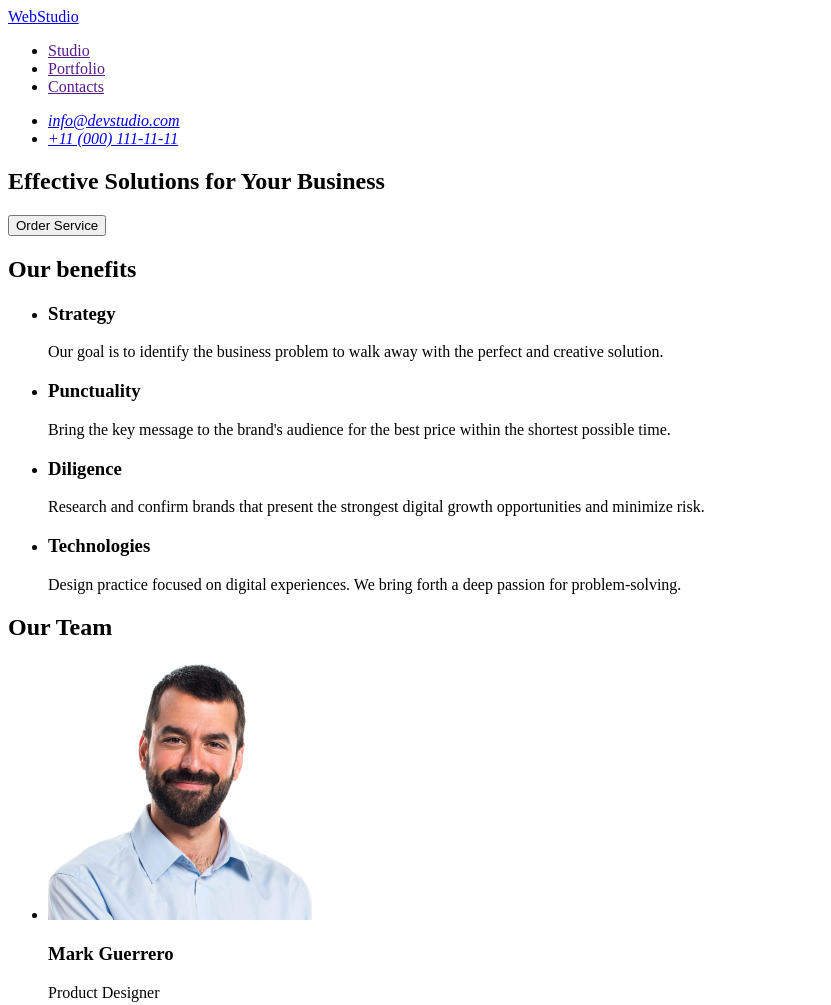
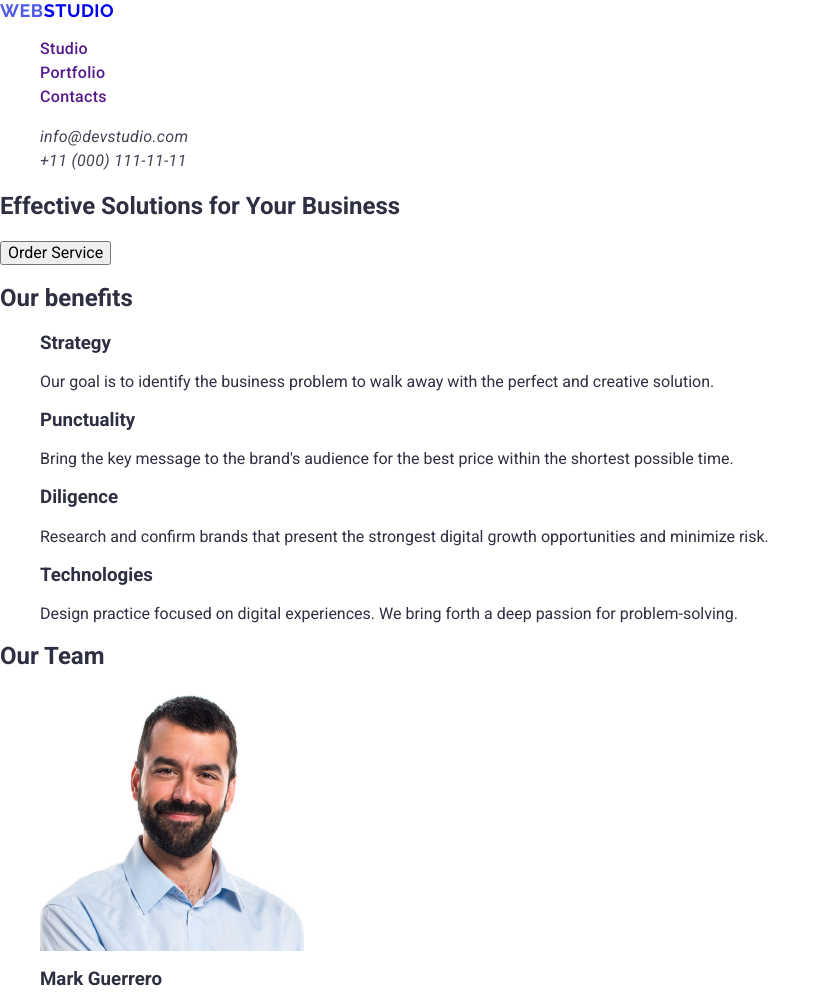
Before and after one commit to DimaDvizhok/goit-markup-hw-02, a plain HTML site: page index.html in a window 1280 px wide. Shown: the top 1005 px of the page, without its empty margins (0-831 px from the left). Drawn offline with nearby package versions, Linux system fonts and the light colour scheme.

Commit message:
style-header

```diff
--- /dev/null
+++ b/css/styles.css
@@ -0,0 +1,70 @@
+/* =========Style-main========= */
+ul,
+ol {
+  list-style-type: none;
+}
+
+a {
+  text-decoration: none;
+}
+
+button {
+  cursor: pointer;
+}
+
+img {
+  display: block;
+}
+
+body {
+  font-family: 'Roboto', sans-serif;
+  color: #2e2f42;
+  background-color: #ffffff;
+}
+
+/* =========/Style-main========= */
+
+/* =========Style-header-menu========= */
+.logo {
+  font-family: 'Raleway', sans-serif;
+  font-weight: 700;
+  font-size: 18px;
+  line-height: 1.16667;
+  letter-spacing: 0.03em;
+  text-transform: uppercase;
+}
+.text-style {
+  color: #4d5ae5;
+}
+
+.menu-list-link {
+  font-weight: 500;
+  font-size: 16px;
+  line-height: 1.5;
+  letter-spacing: 0.02em;
+}
+.menu-list-link:hover,
+.menu-list-link:focus {
+  font-weight: 500;
+  font-size: 16px;
+  line-height: 1.5;
+  letter-spacing: 0.02em;
+  color: #404bbf;
+}
+
+.address-menu-list-link {
+  font-weight: 400;
+  font-size: 16px;
+  line-height: 1.5;
+  letter-spacing: 0.02em;
+  color: #434455;
+}
+.address-menu-list-link:hover,
+.address-menu-list-link:focus {
+  font-weight: 400;
+  font-size: 16px;
+  line-height: 1.5;
+  letter-spacing: 0.02em;
+  color: #404bbf;
+}
+/* =========/Style-header-menu========= */
--- a/index.html
+++ b/index.html
@@ -4,24 +4,37 @@
     <meta charset="UTF-8" />
     <meta name="viewport" content="width=device-width, initial-scale=1.0" />
     <title>Document</title>
+    <link
+      rel="stylesheet"
+      href="https://cdnjs.cloudflare.com/ajax/libs/modern-normalize/2.0.0/modern-normalize.min.css"
+    />
+    <link rel="preconnect" href="https://fonts.googleapis.com" />
+    <link rel="preconnect" href="https://fonts.gstatic.com" crossorigin />
+    <link
+      href="https://fonts.googleapis.com/css2?family=Raleway:ital,wght@0,100..900;1,100..900&family=Roboto:ital,wght@0,100;0,300;0,400;0,500;0,700;0,900;1,100;1,300;1,400;1,500;1,700;1,900&display=swap"
+      rel="stylesheet"
+    />
+    <link rel="stylesheet" href="./css/styles.css" />
   </head>
   <body>
     <header>
       <nav>
-        <a href="./index.html">WebStudio</a>
-        <ul>
-          <li><a href="">Studio</a></li>
-          <li><a href="">Portfolio</a></li>
-          <li><a href="">Contacts</a></li>
+        <a class="logo" href="./index.html"><span class="text-style">Web</span>Studio</a>
+        <ul class="menu">
+          <li class="menu-list"><a class="menu-list-link" href="">Studio</a></li>
+          <li class="menu-list"><a class="menu-list-link" href="">Portfolio</a></li>
+          <li class="menu-list"><a class="menu-list-link" href="">Contacts</a></li>
         </ul>
       </nav>
       <address>
-        <ul>
-          <li>
-            <a href="mailto:info@devstudio.com">info@devstudio.com</a>
+        <ul class="address-menu">
+          <li class="address-menu-list">
+            <a class="address-menu-list-link" href="mailto:info@devstudio.com"
+              >info@devstudio.com</a
+            >
           </li>
           <li>
-            <a href="tel:+110001111111">+11 (000) 111-11-11</a>
+            <a class="address-menu-list-link" href="tel:+110001111111">+11 (000) 111-11-11</a>
           </li>
         </ul>
       </address>
```
